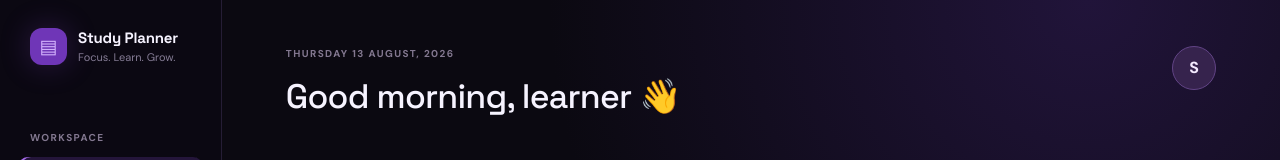
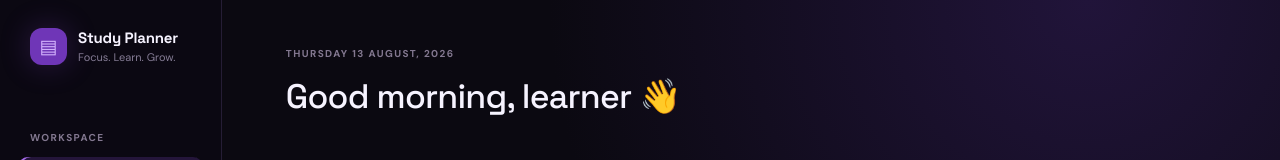
Before and after one commit to yashrajagawane/studyflow-pwa, a React (Vite) app: page / in a window 1280 px wide. Shown: the top 160 px of the page. Built offline with nearby package versions, Linux system fonts and the light colour scheme; no server answers.

Commit message:
Remove top-right profile button

```diff
--- a/src/App.css
+++ b/src/App.css
@@ -40,7 +40,6 @@ h1, h2, h3, p { margin-top: 0; }
 h1, h2, h3 { font-family: 'Space Grotesk', sans-serif; }
 h1 { margin-bottom: 0; font-size: clamp(25px, 3vw, 34px); letter-spacing: -.8px; }
 h2 { margin-bottom: 0; font-size: 21px; letter-spacing: -.45px; }
-.profile-button { width: 44px; height: 44px; border: 1px solid #624486; border-radius: 50%; color: #f4eaff; background: #36234d; cursor: pointer; font-weight: 700; }
 .dashboard { display: grid; gap: 20px; }
 .hero-card { display: flex; align-items: center; justify-content: space-between; min-height: 230px; overflow: hidden; padding: clamp(25px, 5vw, 42px); border: 1px solid #3a2756; border-radius: 20px; background: linear-gradient(110deg, #231338, #30204b 55%, #1b132d); }
 .hero-card h2 { max-width: 490px; margin: 8px 0 12px; font-size: clamp(24px, 3.7vw, 38px); letter-spacing: -1px; }
--- a/src/App.jsx
+++ b/src/App.jsx
@@ -36,7 +36,6 @@ function App() {
       activePage={activePage}
       date={today}
       onNavigate={setActivePage}
-      onProfileClick={() => setActivePage('Settings')}
     >
       <StorageNotice error={storageError} />
       {activePage === 'Dashboard' ? (
--- a/src/components/layout/AppShell.jsx
+++ b/src/components/layout/AppShell.jsx
@@ -2,13 +2,13 @@ import { PageHeader } from './PageHeader'
 import { Sidebar } from './Sidebar'
 import { MobileNavigation } from '../navigation/MobileNavigation'
 
-export function AppShell({ activePage, date, onNavigate, onProfileClick, children }) {
+export function AppShell({ activePage, date, onNavigate, children }) {
   return (
     <div className="app-shell">
       <Sidebar activePage={activePage} onNavigate={onNavigate} />
 
       <main className="main-content">
-        <PageHeader date={date} onProfileClick={onProfileClick} />
+        <PageHeader date={date} />
         {children}
       </main>
 
--- a/src/components/layout/PageHeader.jsx
+++ b/src/components/layout/PageHeader.jsx
@@ -1,13 +1,10 @@
-export function PageHeader({ date, onProfileClick }) {
+export function PageHeader({ date }) {
   return (
     <header className="topbar">
       <div>
         <p className="eyebrow">{date}</p>
         <h1>Good morning, learner <span aria-hidden="true">👋</span></h1>
       </div>
-      <button className="profile-button" type="button" onClick={onProfileClick} aria-label="Open settings">
-        S
-      </button>
     </header>
   )
 }
```
